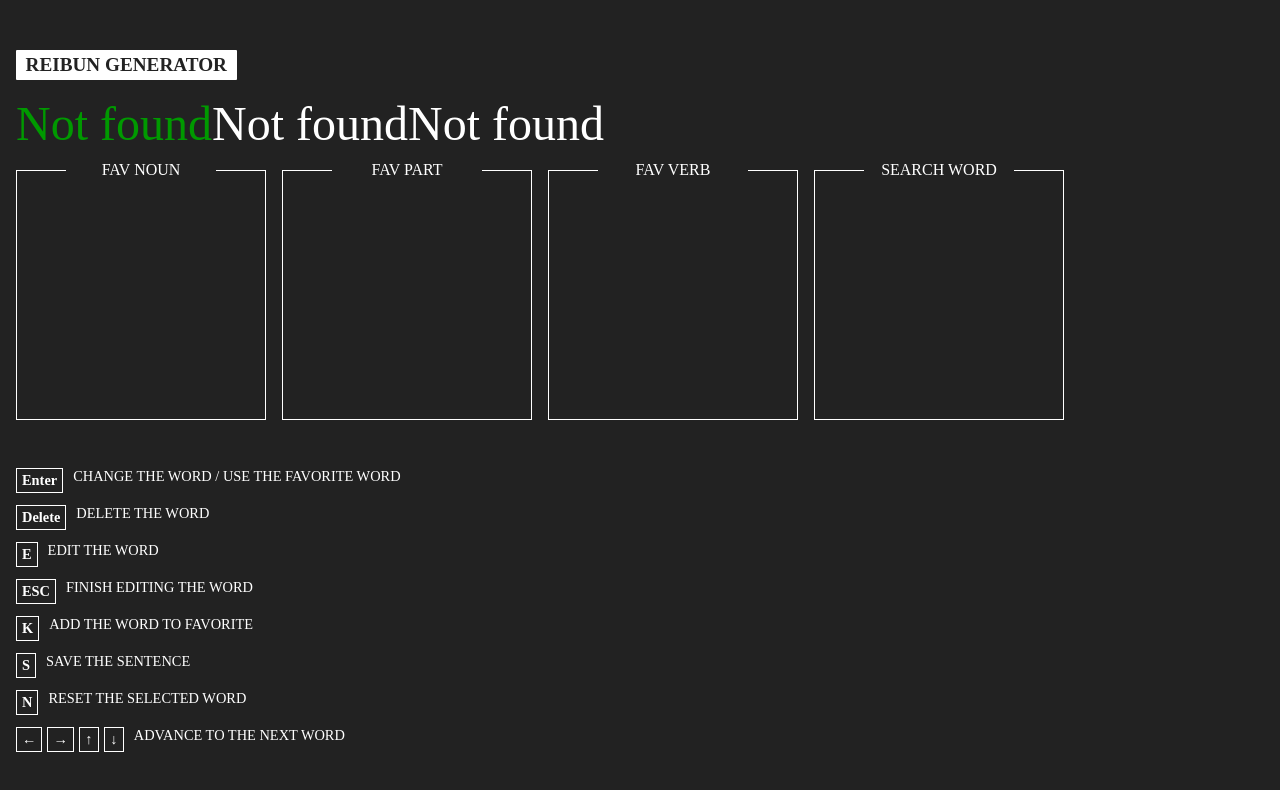
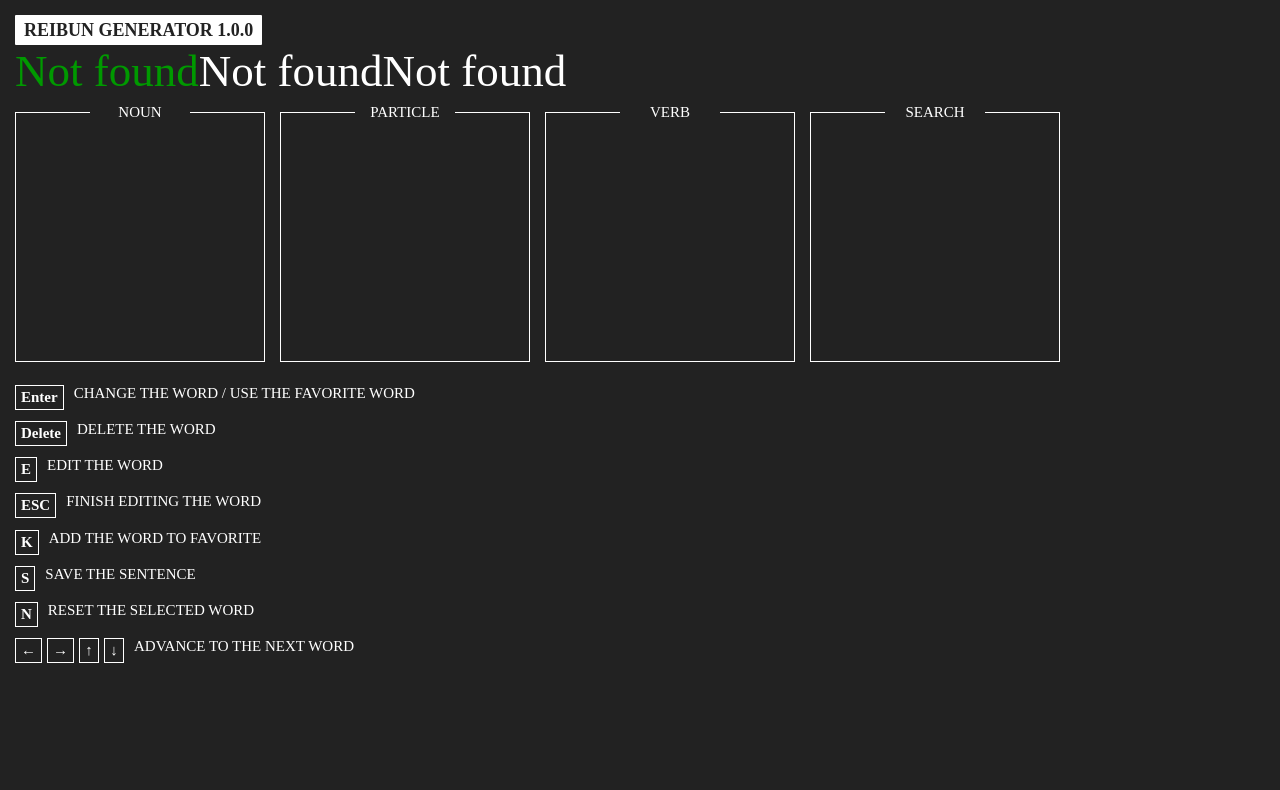
Before and after one commit to idutsu/reibun-generator, a website: page public/index.html in a window 1280 px wide. Drawn offline with Linux system fonts and the light colour scheme; no server answers.

Commit message:
add license.txt

```diff
--- a/public/index.html
+++ b/public/index.html
@@ -8,7 +8,7 @@
 </head>
 
 <body>
-    <h1>REIBUN GENERATOR</h1>
+    <h1>REIBUN GENERATOR 1.0.0</h1>
     <ul id="root">
         <li>
             <ul id="edit-list" class="list">
@@ -23,22 +23,22 @@
         <li>
             <ul id="keep-list">
                 <li>
-                    <h3>FAV NOUN</h3>
+                    <h3>NOUN</h3>
                     <ul id="keep-noun" class="list">
                     </ul>
                 </li>
                 <li>
-                    <h3>FAV PART</h3>
+                    <h3>PARTICLE</h3>
                     <ul id="keep-part" class="list">
                     </ul>
                 </li>
                 <li>
-                    <h3>FAV VERB</h3>
+                    <h3>VERB</h3>
                     <ul id="keep-verb" class="list">
                     </ul>
                 </li>
                 <li>
-                    <h3>SEARCH WORD</h3>
+                    <h3>SEARCH</h3>
                     <ul id="search" class="list">
                     </ul>
                 </li>
--- a/public/style.css
+++ b/public/style.css
@@ -7,15 +7,15 @@
 }
 
 html {
-    height:100%;
-    font-size: 16px;
+    height: 100%;
+    font-size: 15px;
 }
 
 body {
     height:100%;
     font-size: 1rem;
     background-color: #222;
-	padding: 50px 1rem 1rem 1rem;
+	padding: 1rem;
 	overflow-y: hidden;
 }
 
@@ -27,25 +27,24 @@ h1 {
 	display:inline-block;
 	height: 30px;
 	line-height: 30px;
-	font-size:1.2rem;
-	color:#222;
-	font-weight :bold;
-	background-color:#FFF;
-	padding:0 .5em;
-	margin-bottom: 1rem;
+	font-size: 1.2rem;
+	color: #222;
+	font-weight: bold;
+	background-color: #FFF;
+	padding: 0 .5em;
 	border-radius: 1px;
 }
 
 h3 {
 	position:relative;
 	z-index: 2;
-	width: 150px;
-	height:30px;
+	width: 100px;
+	height: 30px;
 	line-height: 30px;
-	font-size:1rem;
+	font-size: 1rem;
 	text-align: center;
 	background-color: #222;
-	margin-left: 50px;
+	margin-left: 75px;
 }
 
 .current {
@@ -59,6 +58,7 @@ h3 {
 
 #keep-list {
 	display: flex;
+	margin-bottom: 1.5rem;
 }
 
 #keep-list .list {
@@ -66,13 +66,9 @@ h3 {
     height: 250px;
     overflow-y: auto;
 	border: 1px solid #FFF;
-	padding:1rem;
-	margin-right:1rem;
+	padding: 1rem;
+	margin-right: 1rem;
 	margin-top: -15px;
-}
-
-.data {
-	margin-bottom:.25rem;
 }
 
 #status {
@@ -88,8 +84,6 @@ h3 {
 }
 
 dl {
-	font-size: .9rem;
-	margin-top: 3rem;
 }
 
 dl > div {
```
Also changed, not shown: license.txt (added), readme.md.
